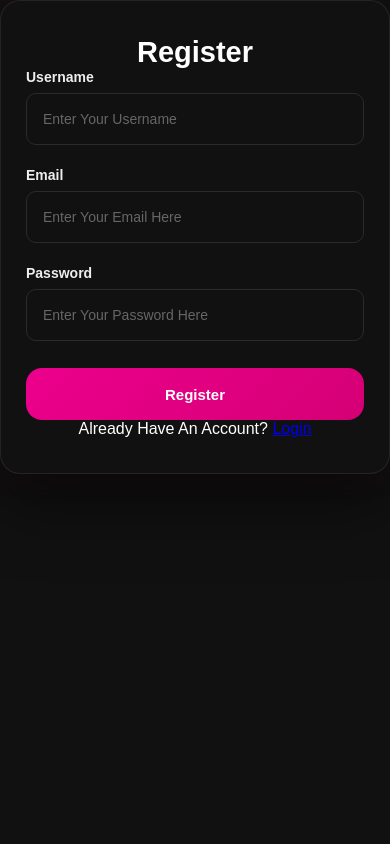
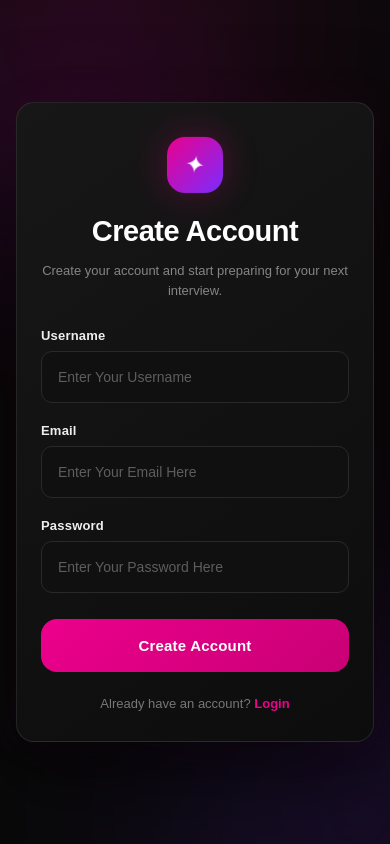
Before and after one commit to YashShah71106/AI_INTERVIEW_PLANNER, a React (Vite) app in the folder Frontend/: page /register in a window 390 px wide. Built offline with nearby package versions, Linux system fonts and the light colour scheme; no server answers.

Commit message:
Align Register Form

```diff
--- a/Frontend/src/features/auth/auth.form.scss
+++ b/Frontend/src/features/auth/auth.form.scss
@@ -10,17 +10,62 @@
     align-items: center;
     justify-content: center;
 
+    position: relative;
+
+    overflow: hidden;
+
+    padding: 40px 20px;
+
+    box-sizing: border-box;
+
     background:
         radial-gradient(
-            circle at top,
-            rgba(236, 0, 140, 0.12),
-            transparent 35%
+            circle at 50% 40%,
+            rgba(236, 0, 140, 0.08),
+            transparent 30%
+        ),
+        radial-gradient(
+            circle at 20% 20%,
+            rgba(123, 44, 255, 0.07),
+            transparent 30%
         ),
         #090909;
+}
 
-    padding: 30px;
 
-    box-sizing: border-box;
+// =====================================================
+// BACKGROUND GLOW
+// =====================================================
+
+.auth-background-glow {
+    position: absolute;
+
+    width: 420px;
+    height: 420px;
+
+    border-radius: 50%;
+
+    filter: blur(100px);
+
+    pointer-events: none;
+
+    opacity: 0.12;
+}
+
+
+.glow-one {
+    top: -180px;
+    left: -120px;
+
+    background: #ec008c;
+}
+
+
+.glow-two {
+    right: -180px;
+    bottom: -180px;
+
+    background: #7b2cff;
 }
 
 
@@ -32,21 +77,31 @@
     width: 100%;
     max-width: 430px;
 
-    padding: 45px 40px;
+    position: relative;
+    z-index: 2;
+
+    padding: 42px 40px 35px;
 
     box-sizing: border-box;
 
-    background: rgba(18, 18, 18, 0.92);
+    background:
+        linear-gradient(
+            145deg,
+            rgba(24, 24, 24, 0.96),
+            rgba(13, 13, 13, 0.96)
+        );
 
-    border: 1px solid rgba(255, 255, 255, 0.08);
+    border: 1px solid rgba(255, 255, 255, 0.09);
 
-    border-radius: 20px;
+    border-radius: 22px;
+
+    text-align: center;
 
     box-shadow:
-        0 25px 70px rgba(0, 0, 0, 0.55),
-        0 0 40px rgba(236, 0, 140, 0.06);
+        0 30px 90px rgba(0, 0, 0, 0.65),
+        0 0 50px rgba(236, 0, 140, 0.06);
 
-    text-align: center;
+    animation: formAppear 0.55s ease-out;
 }
 
 
@@ -55,31 +110,39 @@
 // =====================================================
 
 .auth-icon {
-    width: 58px;
-    height: 58px;
+    width: 62px;
+    height: 62px;
 
-    margin: 0 auto 18px;
+    margin: 0 auto 20px;
 
     display: flex;
     align-items: center;
     justify-content: center;
 
-    border-radius: 50%;
+    border-radius: 18px;
 
-    font-size: 27px;
-
-    color: #ffffff;
-
-    background: linear-gradient(
+    background:
+        linear-gradient(
             135deg,
             #ec008c,
             #7b2cff
         );
 
+    color: #ffffff;
+
+    font-size: 28px;
+
     box-shadow:
-        0 0 25px rgba(236, 0, 140, 0.35);
+        0 0 35px rgba(236, 0, 140, 0.28);
 
-    animation: iconPulse 2.5s ease-in-out infinite;
+    animation: iconFloat 3s ease-in-out infinite;
+}
+
+
+.auth-icon span {
+    display: block;
+
+    animation: iconRotate 4s linear infinite;
 }
 
 
@@ -94,31 +157,45 @@
 
     font-size: 34px;
 
-    font-weight: 700;
-}
+    line-height: 1.2;
 
+    font-weight: 750;
 
-.auth-subtitle {
-    margin: 10px 0 32px;
-
-    color: #888;
-
-    font-size: 14px;
-
-    line-height: 1.5;
+    letter-spacing: -0.5px;
 }
 
 
 // =====================================================
-// INPUT
+// SUBTITLE
+// =====================================================
+
+.auth-subtitle {
+    max-width: 330px;
+
+    margin: 12px auto 30px;
+
+    color: #858585;
+
+    font-size: 14px;
+
+    line-height: 1.6;
+}
+
+
+// =====================================================
+// INPUT GROUP
 // =====================================================
 
 .input-group {
     text-align: left;
 
-    margin-bottom: 22px;
+    margin-bottom: 20px;
 }
 
+
+// =====================================================
+// LABEL
+// =====================================================
 
 .input-group label {
     display: block;
@@ -127,11 +204,17 @@
 
     color: #eeeeee;
 
-    font-size: 14px;
+    font-size: 13px;
 
-    font-weight: 600;
+    font-weight: 650;
+
+    letter-spacing: 0.2px;
 }
 
+
+// =====================================================
+// INPUT
+// =====================================================
 
 .input-group input {
     width: 100%;
@@ -142,13 +225,13 @@
 
     box-sizing: border-box;
 
-    border: 1px solid #2b2b2b;
+    border: 1px solid #292929;
 
-    border-radius: 10px;
+    border-radius: 11px;
 
     outline: none;
 
-    background: #111111;
+    background: rgba(16, 16, 16, 0.95);
 
     color: #ffffff;
 
@@ -157,45 +240,54 @@
     transition:
         border-color 0.25s ease,
         box-shadow 0.25s ease,
+        transform 0.25s ease,
         background 0.25s ease;
 }
 
 
 .input-group input::placeholder {
-    color: #666;
+    color: #5d5d5d;
+}
+
+
+.input-group input:hover {
+    border-color: #3a3a3a;
 }
 
 
 .input-group input:focus {
     border-color: #ec008c;
 
-    background: #151515;
+    background: #141414;
+
+    transform: translateY(-1px);
 
     box-shadow:
-        0 0 0 3px rgba(236, 0, 140, 0.10),
-        0 0 20px rgba(236, 0, 140, 0.08);
+        0 0 0 3px rgba(236, 0, 140, 0.08),
+        0 0 25px rgba(236, 0, 140, 0.10);
 }
 
 
 // =====================================================
-// LOGIN BUTTON
+// BUTTON
 // =====================================================
 
 .primary-button {
     width: 100%;
 
-    height: 52px;
+    height: 53px;
 
-    margin-top: 5px;
+    margin-top: 6px;
 
     border: none;
 
-    border-radius: 10px;
+    border-radius: 11px;
 
-    background: linear-gradient(
+    background:
+        linear-gradient(
             135deg,
             #ec008c,
-        #d50075
+            #c90075
         );
 
     color: #ffffff;
@@ -204,7 +296,13 @@
 
     font-weight: 700;
 
+    letter-spacing: 0.2px;
+
     cursor: pointer;
+
+    position: relative;
+
+    overflow: hidden;
 
     transition:
         transform 0.2s ease,
@@ -213,11 +311,41 @@
 }
 
 
+.primary-button::before {
+    content: "";
+
+    position: absolute;
+
+    top: 0;
+    left: -120%;
+
+    width: 80%;
+    height: 100%;
+
+    background:
+        linear-gradient(
+            90deg,
+            transparent,
+            rgba(255, 255, 255, 0.22),
+            transparent
+        );
+
+    transform: skewX(-20deg);
+
+    transition: left 0.55s ease;
+}
+
+
+.primary-button:hover::before {
+    left: 140%;
+}
+
+
 .primary-button:hover {
     transform: translateY(-2px);
 
     box-shadow:
-        0 10px 30px rgba(236, 0, 140, 0.25);
+        0 12px 35px rgba(236, 0, 140, 0.25);
 }
 
 
@@ -234,15 +362,15 @@
 
 
 // =====================================================
-// REGISTER LINK
+// LOGIN / REGISTER SWITCH
 // =====================================================
 
 .auth-switch {
-    margin-top: 25px;
+    margin: 24px 0 0;
 
-    color: #777;
+    color: #777777;
 
-    font-size: 14px;
+    font-size: 13px;
 }
 
 
@@ -251,19 +379,24 @@
 
     text-decoration: none;
 
-    font-weight: 600;
+    font-weight: 650;
 
-    transition: color 0.2s ease;
+    transition:
+        color 0.2s ease,
+        text-shadow 0.2s ease;
 }
 
 
 .auth-switch a:hover {
     color: #ff4db2;
+
+    text-shadow:
+        0 0 15px rgba(236, 0, 140, 0.35);
 }
 
 
 // =====================================================
-// FULL SCREEN LOADING
+// PREMIUM LOADING SCREEN
 // =====================================================
 
 .auth-loading {
@@ -271,132 +404,238 @@
     width: 100%;
 
     display: flex;
+
     flex-direction: column;
 
     align-items: center;
+
     justify-content: center;
+
+    position: relative;
+
+    overflow: hidden;
+
+    box-sizing: border-box;
 
     background:
         radial-gradient(
             circle at center,
-            rgba(236, 0, 140, 0.10),
-            transparent 35%
+            rgba(236, 0, 140, 0.08),
+            transparent 32%
+        ),
+        radial-gradient(
+            circle at 70% 30%,
+            rgba(123, 44, 255, 0.06),
+            transparent 30%
         ),
         #090909;
 
     color: #ffffff;
-
-    box-sizing: border-box;
-
-    overflow: hidden;
-
-    position: relative;
 }
 
 
 // =====================================================
-// LOADER
+// LOADER ORBIT
 // =====================================================
 
-.ai-loader {
-    width: 105px;
-    height: 105px;
+.loader-orbit {
+    width: 125px;
+    height: 125px;
 
     position: relative;
 
     display: flex;
+
     align-items: center;
+
     justify-content: center;
 
     margin-bottom: 30px;
 }
 
 
-.ai-loader-ring {
+// =====================================================
+// RINGS
+// =====================================================
+
+.loader-ring {
     position: absolute;
-
-    width: 100%;
-    height: 100%;
 
     border-radius: 50%;
 
-    border: 3px solid rgba(255, 255, 255, 0.06);
-
-    border-top-color: #ec008c;
-
-    border-right-color: #7b2cff;
-
-    animation:
-        rotateLoader 1.2s linear infinite;
-
-    box-shadow:
-        0 0 25px rgba(236, 0, 140, 0.15);
+    box-sizing: border-box;
 }
 
 
-.ai-loader-ring::before {
-    content: "";
+.ring-one {
+    width: 125px;
+    height: 125px;
 
-    position: absolute;
+    border: 1px solid rgba(236, 0, 140, 0.45);
 
-    inset: 9px;
-
-    border-radius: 50%;
-
-    border: 2px solid rgba(123, 44, 255, 0.25);
-
-    border-bottom-color: #ec008c;
+    border-right-color: transparent;
 
     animation:
-        rotateLoaderReverse 1.8s linear infinite;
+        loaderRotate 1.8s linear infinite;
 }
 
 
-.ai-loader-core {
-    width: 52px;
-    height: 52px;
+.ring-two {
+    width: 94px;
+    height: 94px;
+
+    border: 1px solid rgba(123, 44, 255, 0.5);
+
+    border-left-color: transparent;
+
+    animation:
+        loaderRotateReverse 1.3s linear infinite;
+}
+
+
+.ring-three {
+    width: 65px;
+    height: 65px;
+
+    border: 1px solid rgba(0, 220, 255, 0.4);
+
+    border-bottom-color: transparent;
+
+    animation:
+        loaderRotate 2.2s linear infinite;
+}
+
+
+// =====================================================
+// LOADER CORE
+// =====================================================
+
+.loader-core {
+    width: 48px;
+    height: 48px;
 
     display: flex;
+
     align-items: center;
+
     justify-content: center;
 
     border-radius: 50%;
 
-    background: linear-gradient(
+    background:
+        linear-gradient(
             135deg,
             #ec008c,
             #7b2cff
         );
 
-    font-size: 25px;
-
     box-shadow:
-        0 0 30px rgba(236, 0, 140, 0.35);
+        0 0 30px rgba(236, 0, 140, 0.4),
+        0 0 60px rgba(123, 44, 255, 0.18);
 
     animation:
-        corePulse 1.5s ease-in-out infinite;
+        coreGlow 1.8s ease-in-out infinite;
+
+    z-index: 2;
+}
+
+
+.loader-core span {
+    font-size: 21px;
+
+    color: #ffffff;
+
+    animation:
+        coreStar 2s ease-in-out infinite;
 }
 
 
 // =====================================================
-// LOADING TEXT
+// ORBIT DOTS
 // =====================================================
 
-.auth-loading h2 {
+.loader-dot {
+    position: absolute;
+
+    width: 7px;
+    height: 7px;
+
+    border-radius: 50%;
+
+    background: #ffffff;
+
+    box-shadow:
+        0 0 12px rgba(255, 255, 255, 0.7);
+}
+
+
+.dot-one {
+    top: 4px;
+    left: 58px;
+
+    animation:
+        dotPulse 1.5s ease-in-out infinite;
+}
+
+
+.dot-two {
+    right: 3px;
+    top: 59px;
+
+    animation:
+        dotPulse 1.5s ease-in-out infinite 0.5s;
+}
+
+
+.dot-three {
+    bottom: 4px;
+    left: 58px;
+
+    animation:
+        dotPulse 1.5s ease-in-out infinite 1s;
+}
+
+
+// =====================================================
+// LOADING CONTENT
+// =====================================================
+
+.loading-content {
+    text-align: center;
+}
+
+
+.loading-content h2 {
     margin: 0;
 
-    font-size: 25px;
+    color: #ffffff;
 
-    font-weight: 600;
+    font-size: 23px;
 
-    letter-spacing: 0.3px;
+    font-weight: 650;
+
+    letter-spacing: -0.2px;
 }
 
+
+.loading-content p {
+    margin: 9px 0 20px;
+
+    color: #777777;
+
+    font-size: 14px;
+}
+
+
+// =====================================================
+// LOADING DOTS
+// =====================================================
 
 .loading-dots span {
     opacity: 0;
 
-    animation: dots 1.4s infinite;
+    animation:
+        loadingDot 1.4s infinite;
 }
 
 
@@ -415,30 +654,22 @@
 }
 
 
-.loading-message {
-    margin: 10px 0 20px;
-
-    color: #888;
-
-    font-size: 14px;
-}
-
-
 // =====================================================
-// PROGRESS BAR
+// PROGRESS
 // =====================================================
 
 .loading-progress {
-    width: 220px;
+    width: 230px;
+
     height: 3px;
 
     overflow: hidden;
 
     border-radius: 20px;
 
-    background: rgba(255, 255, 255, 0.08);
+    background: rgba(255, 255, 255, 0.07);
 
-    margin-bottom: 14px;
+    margin: 0 auto;
 }
 
 
@@ -446,24 +677,21 @@
     display: block;
 
     width: 45%;
+
     height: 100%;
 
     border-radius: inherit;
 
-    background: linear-gradient(
+    background:
+        linear-gradient(
             90deg,
             #ec008c,
-        #7b2cff
+            #7b2cff,
+            #00d9ff
         );
 
-    animation: loadingProgress 1.4s ease-in-out infinite;
-}
-
-
-.auth-loading small {
-    color: #555;
-
-    font-size: 12px;
+    animation:
+        loadingBar 1.5s ease-in-out infinite;
 }
 
 
@@ -471,7 +699,53 @@
 // ANIMATIONS
 // =====================================================
 
-@keyframes rotateLoader {
+@keyframes formAppear {
+
+    from {
+        opacity: 0;
+
+        transform:
+            translateY(18px)
+            scale(0.98);
+    }
+
+    to {
+        opacity: 1;
+
+        transform:
+            translateY(0)
+            scale(1);
+    }
+}
+
+
+@keyframes iconFloat {
+
+    0%,
+    100% {
+        transform: translateY(0);
+    }
+
+    50% {
+        transform: translateY(-4px);
+    }
+}
+
+
+@keyframes iconRotate {
+
+    0%,
+    100% {
+        transform: rotate(0deg);
+    }
+
+    50% {
+        transform: rotate(12deg);
+    }
+}
+
+
+@keyframes loaderRotate {
 
     from {
         transform: rotate(0deg);
@@ -480,11 +754,10 @@
     to {
         transform: rotate(360deg);
     }
-
 }
 
 
-@keyframes rotateLoaderReverse {
+@keyframes loaderRotateReverse {
 
     from {
         transform: rotate(360deg);
@@ -493,29 +766,31 @@
     to {
         transform: rotate(0deg);
     }
-
 }
 
 
-@keyframes corePulse {
+@keyframes coreGlow {
 
     0%,
     100% {
         transform: scale(1);
+
         box-shadow:
-            0 0 25px rgba(236, 0, 140, 0.3);
+            0 0 25px rgba(236, 0, 140, 0.35),
+            0 0 50px rgba(123, 44, 255, 0.15);
     }
 
     50% {
         transform: scale(1.08);
+
         box-shadow:
-            0 0 45px rgba(236, 0, 140, 0.5);
+            0 0 40px rgba(236, 0, 140, 0.55),
+            0 0 75px rgba(123, 44, 255, 0.25);
     }
-
 }
 
 
-@keyframes iconPulse {
+@keyframes coreStar {
 
     0%,
     100% {
@@ -523,13 +798,29 @@
     }
 
     50% {
-        transform: scale(1.06);
+        transform: scale(1.2) rotate(10deg);
     }
-
 }
 
 
-@keyframes dots {
+@keyframes dotPulse {
+
+    0%,
+    100% {
+        opacity: 0.35;
+
+        transform: scale(0.7);
+    }
+
+    50% {
+        opacity: 1;
+
+        transform: scale(1.15);
+    }
+}
+
+
+@keyframes loadingDot {
 
     0%,
     20% {
@@ -544,20 +835,18 @@
     100% {
         opacity: 0;
     }
-
 }
 
 
-@keyframes loadingProgress {
+@keyframes loadingBar {
 
     0% {
-        transform: translateX(-130%);
+        transform: translateX(-140%);
     }
 
     100% {
-        transform: translateX(500%);
+        transform: translateX(450%);
     }
-
 }
 
 
@@ -568,12 +857,16 @@
 @media (max-width: 500px) {
 
     .auth-page {
-        padding: 18px;
+        padding: 25px 16px;
     }
 
 
     .form-container {
-        padding: 35px 25px;
+        max-width: 100%;
+
+        padding: 35px 24px 30px;
+
+        border-radius: 18px;
     }
 
 
@@ -582,14 +875,52 @@
     }
 
 
-    .ai-loader {
-        width: 90px;
-        height: 90px;
+    .auth-subtitle {
+        font-size: 13px;
+
+        margin-bottom: 26px;
     }
 
 
-    .auth-loading h2 {
-        font-size: 22px;
+    .auth-icon {
+        width: 56px;
+        height: 56px;
+
+        font-size: 24px;
+    }
+
+
+    .loader-orbit {
+        width: 110px;
+        height: 110px;
+    }
+
+
+    .ring-one {
+        width: 110px;
+        height: 110px;
+    }
+
+
+    .ring-two {
+        width: 84px;
+        height: 84px;
+    }
+
+
+    .ring-three {
+        width: 58px;
+        height: 58px;
+    }
+
+
+    .loader-content h2 {
+        font-size: 20px;
+    }
+
+
+    .loading-progress {
+        width: 200px;
     }
 
 }
--- a/Frontend/src/features/auth/pages/register.jsx
+++ b/Frontend/src/features/auth/pages/register.jsx
@@ -41,24 +41,90 @@ const Register = () => {
     };
 
 
+    // =====================================================
+    // PREMIUM LOADING SCREEN
+    // =====================================================
+
     if (loading) {
 
         return (
-            <main>
-                <h1>Loading...</h1>
+            <main className="auth-loading">
+
+                <div className="loader-orbit">
+
+                    <div className="loader-ring ring-one"></div>
+
+                    <div className="loader-ring ring-two"></div>
+
+                    <div className="loader-ring ring-three"></div>
+
+                    <div className="loader-core">
+                        <span>✦</span>
+                    </div>
+
+                    <div className="loader-dot dot-one"></div>
+                    <div className="loader-dot dot-two"></div>
+                    <div className="loader-dot dot-three"></div>
+
+                </div>
+
+
+                <div className="loading-content">
+
+                    <h2>
+                        Creating your account
+                        <span className="loading-dots">
+                            <span>.</span>
+                            <span>.</span>
+                            <span>.</span>
+                        </span>
+                    </h2>
+
+                    <p>
+                        Setting things up for you
+                    </p>
+
+                    <div className="loading-progress">
+                        <span></span>
+                    </div>
+
+                </div>
+
             </main>
         );
     }
 
 
     return (
-        <main>
+        <main className="auth-page">
+
+            <div className="auth-background-glow glow-one"></div>
+            <div className="auth-background-glow glow-two"></div>
+
 
             <div className="form-container">
 
-                <h1>Register</h1>
+                {/* AUTH ICON */}
+
+                <div className="auth-icon">
+                    <span>✦</span>
+                </div>
+
+
+                <h1>
+                    Create Account
+                </h1>
+
+
+                <p className="auth-subtitle">
+                    Create your account and start preparing
+                    for your next interview.
+                </p>
+
 
                 <form onSubmit={handleSubmit}>
+
+                    {/* USERNAME */}
 
                     <div className="input-group">
 
@@ -67,6 +133,7 @@ const Register = () => {
                         </label>
 
                         <input
+                            value={username}
                             onChange={(e) =>
                                 setUsername(e.target.value)
                             }
@@ -74,11 +141,14 @@ const Register = () => {
                             id="username"
                             name="username"
                             placeholder="Enter Your Username"
+                            autoComplete="username"
                             required
                         />
 
                     </div>
 
+
+                    {/* EMAIL */}
 
                     <div className="input-group">
 
@@ -87,6 +157,7 @@ const Register = () => {
                         </label>
 
                         <input
+                            value={email}
                             onChange={(e) =>
                                 setEmail(e.target.value)
                             }
@@ -94,11 +165,14 @@ const Register = () => {
                             id="email"
                             name="email"
                             placeholder="Enter Your Email Here"
+                            autoComplete="email"
                             required
                         />
 
                     </div>
 
+
+                    {/* PASSWORD */}
 
                     <div className="input-group">
 
@@ -107,6 +181,7 @@ const Register = () => {
                         </label>
 
                         <input
+                            value={password}
                             onChange={(e) =>
                                 setPassword(e.target.value)
                             }
@@ -114,27 +189,36 @@ const Register = () => {
                             id="password"
                             name="password"
                             placeholder="Enter Your Password Here"
+                            autoComplete="new-password"
                             required
                         />
 
                     </div>
 
 
+                    {/* REGISTER BUTTON */}
+
                     <button
                         type="submit"
                         className="button primary-button"
+                        disabled={loading}
                     >
-                        Register
+                        Create Account
                     </button>
 
                 </form>
 
 
-                <p>
-                    Already Have An Account?{" "}
+                {/* LOGIN LINK */}
+
+                <p className="auth-switch">
+
+                    Already have an account?{" "}
+
                     <Link to="/login">
                         Login
                     </Link>
+
                 </p>
 
             </div>
```
Lines whose indentation alone changed are shown as unchanged.
